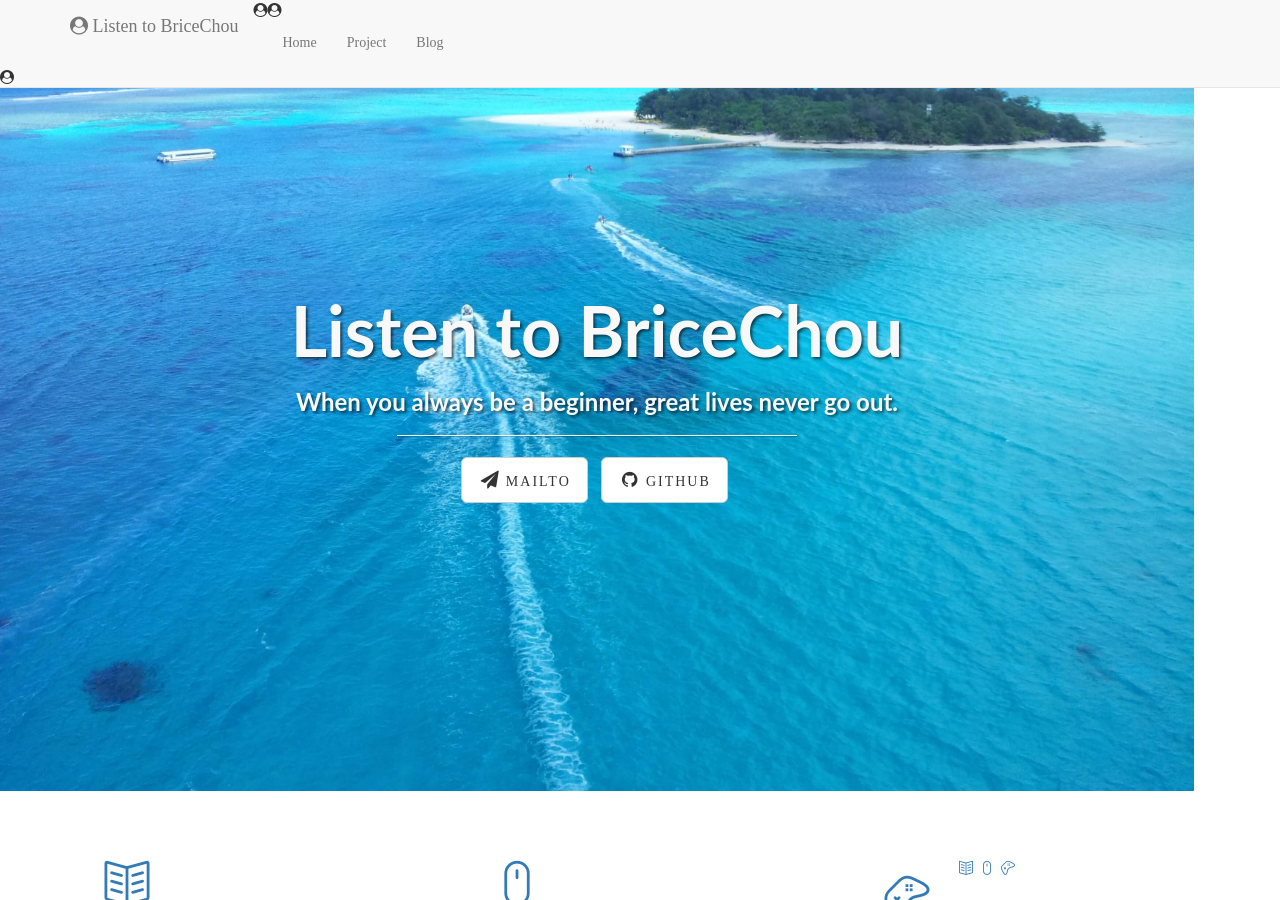
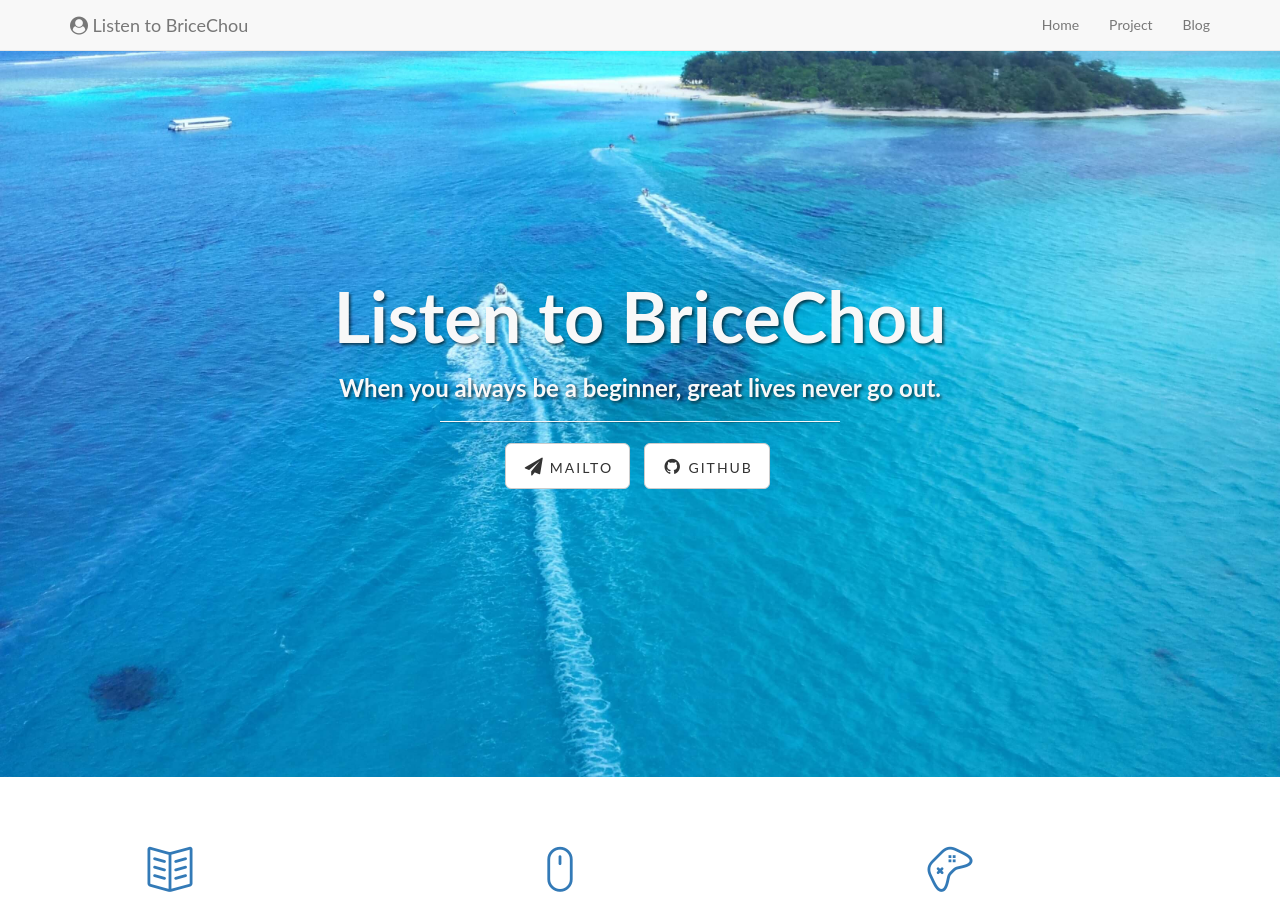
Before and after one commit to BriceChou/bricechou.github.io, a Jekyll site: the page built from index.html, in a window 1280 px wide and 900 px high. Built offline with Jekyll 4.4.1, drawn with Linux system fonts in a browser that asks for light colours; nearby versions of some CDN libraries; the list of posts is cut into pages by our own code; comment, search, counter and statistics services are not loaded; a style sheet for code colours, icons or effects is not loaded.

Commit message:
fix icon error

```diff
--- a/404.html
+++ b/404.html
@@ -8,4 +8,4 @@ layout: default
   charset="utf-8"
   homePageUrl="https://bricechou.github.io"
   homePageName="回到我的主页"
-/>
+></script>
--- a/_includes/blog.html
+++ b/_includes/blog.html
@@ -7,8 +7,8 @@
       <div class="row">
         <div class="col-lg-5 col-sm-6">
           <div class="post-meta">{{ post.date | date: "%b %-d, %Y" }}</div>
-          <hr class="section-heading-spacer" />
-          <div class="clearfix" />
+          <hr class="section-heading-spacer"></hr>
+          <div class="clearfix"></div>
           <h2 class="section-heading">
             <a href="{{ post.url | prepend: site.url }}">{{ post.title }}</a>
           </h2>
@@ -16,12 +16,12 @@
           <p>
             <a href="{{ post.url | prepend: site.url }}">
               Read More
-              <i class="fa fa-chevron-circle-right" />
+              <i class="fa fa-chevron-circle-right"></i>
             </a>
           </p>
         </div>
         <div class="col-lg-5 col-lg-offset-2 col-sm-6">
-          <img class="img-responsive" src="{{ post.img }}" alt="" />
+          <img class="img-responsive" src="{{ post.img }}" alt=""></img>
         </div>
       </div>
     </div>
@@ -35,7 +35,7 @@
       <div class="row">
         <div class="col-lg-5 col-lg-offset-1 col-sm-push-6 col-sm-6">
           <div class="post-meta">{{ post.date | date: "%b %-d, %Y" }}</div>
-          <hr class="section-heading-spacer" />
+          <hr class="section-heading-spacer"></hr>
           <div class="clearfix"></div>
           <h2 class="section-heading">
             <a href="{{ post.url | prepend: site.url }}">{{ post.title }}</a>
@@ -49,7 +49,7 @@
           </p>
         </div>
         <div class="col-lg-5 col-sm-pull-6 col-sm-6">
-          <img class="img-responsive" src="{{ post.img }}" alt="" />
+          <img class="img-responsive" src="{{ post.img }}" alt="" ></img>
         </div>
       </div>
     </div>
@@ -65,7 +65,7 @@
       <li class="list-inline-item mr-3 lead">
         {% if paginator.previous_page %}
         <a href="{{ paginator.previous_page_path }}">
-          <i class="fa fa-hand-o-left fa-fw" />
+          <i class="fa fa-hand-o-left fa-fw"></i>
           PREV
         </a>
         {% else %}
@@ -79,7 +79,7 @@
         {% if paginator.next_page %}
         <a href="{{ paginator.next_page_path }}">
           NEXT
-          <i class="fa fa-hand-o-right fa-fw" />
+          <i class="fa fa-hand-o-right fa-fw"></i>
         </a>
         {% else %}
         <span>END</span>
--- a/_includes/header.html
+++ b/_includes/header.html
@@ -9,7 +9,7 @@
           <div class="intro-message">
             <h1>{{ page.title }}</h1>
             <h3>{{ page.subTitle }}</h3>
-            <hr class="intro-divider" />
+            <hr class="intro-divider"></hr>
             <ul class="list-inline intro-social-buttons">
               {% for social in site.social %}
               <li>
--- a/_includes/navigation.html
+++ b/_includes/navigation.html
@@ -15,7 +15,7 @@
         <span class="icon-bar"></span>
       </button>
       <a class="navbar-brand page-scroll" href="{{ site.baseurl }}/index#home">
-        <i class="fa fa-user-circle" />
+        <i class="fa fa-user-circle"></i>
         {{ site.title }}
       </a>
     </div>
--- a/_includes/project.html
+++ b/_includes/project.html
@@ -5,7 +5,7 @@
       <div class="col-lg-4">
         <div class="features-icons-item mx-auto mb-5 mb-lg-0 mb-lg-3">
           <div class="features-icons-icon d-flex">
-            <i class="icon-book-open m-auto text-primary" />
+            <i class="icon-book-open m-auto text-primary"></i>
           </div>
           <h3 data-l10n-id="project-learning">Learning</h3>
           <p class="lead mb-0" data-l10n-id="project-learning-desc">
@@ -16,7 +16,7 @@
       <div class="col-lg-4">
         <div class="features-icons-item mx-auto mb-5 mb-lg-0 mb-lg-3">
           <div class="features-icons-icon d-flex">
-            <i class="icon-mouse m-auto text-primary" />
+            <i class="icon-mouse m-auto text-primary"></i>
           </div>
           <h3 data-l10n-id="project-coding">Coding</h3>
           <p class="lead mb-0" data-l10n-id="project-coding-desc">
@@ -27,7 +27,7 @@
       <div class="col-lg-4">
         <div class="features-icons-item mx-auto mb-0 mb-lg-3">
           <div class="features-icons-icon d-flex">
-            <i class="icon-game-controller m-auto text-primary" />
+            <i class="icon-game-controller m-auto text-primary"></i>
           </div>
           <h3 data-l10n-id="project-gaming">Gaming</h3>
           <p class="lead mb-0" data-l10n-id="project-gaming-desc">
```
